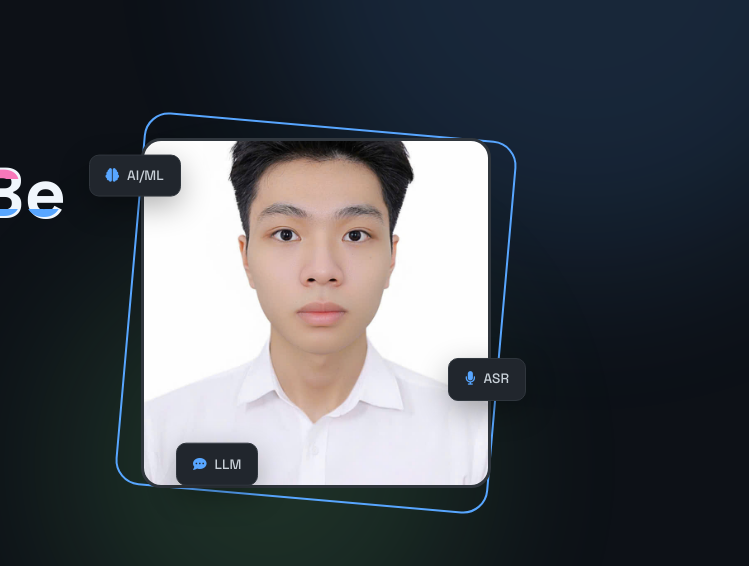
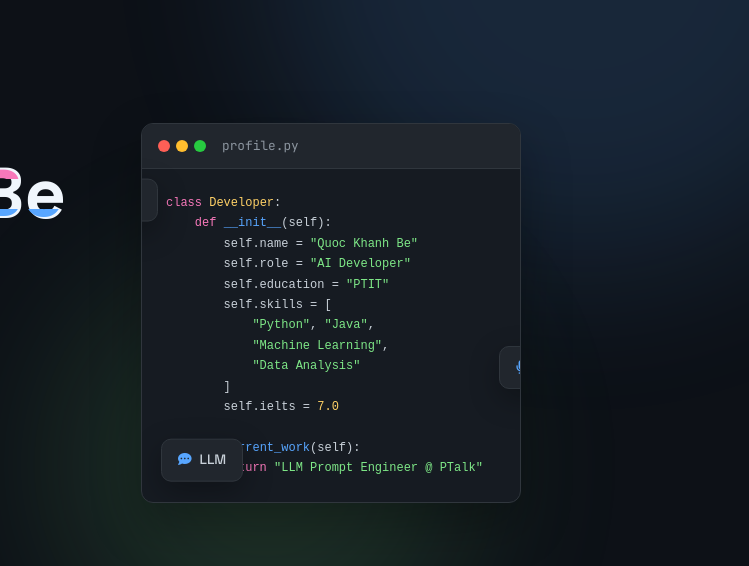
Before and after one commit to qkhanhbe/Portfolio, a plain HTML site: page index.html in a window 1280 px wide. Shown: the part 119-685 px from the top of the page, 531-1280 px from the left. Drawn offline with Linux system fonts and the light colour scheme.

Commit message:
Remove profile photo, add code block visual with CV info

```diff
--- a/index.html
+++ b/index.html
@@ -77,9 +77,29 @@
             </div>
         </div>
         <div class="hero-visual">
-            <div class="profile-container">
-                <img src="profile.jpg" alt="Quoc Khanh Be" class="profile-img">
-                <div class="profile-border"></div>
+            <div class="code-block-container">
+                <div class="code-header">
+                    <div class="code-dots">
+                        <span class="dot red"></span>
+                        <span class="dot yellow"></span>
+                        <span class="dot green"></span>
+                    </div>
+                    <span class="code-title">profile.py</span>
+                </div>
+                <pre class="code-content"><code><span class="keyword">class</span> <span class="class-name">Developer</span>:
+    <span class="keyword">def</span> <span class="function">__init__</span>(<span class="param">self</span>):
+        <span class="param">self</span>.name = <span class="string">"Quoc Khanh Be"</span>
+        <span class="param">self</span>.role = <span class="string">"AI Developer"</span>
+        <span class="param">self</span>.education = <span class="string">"PTIT"</span>
+        <span class="param">self</span>.skills = [
+            <span class="string">"Python"</span>, <span class="string">"Java"</span>,
+            <span class="string">"Machine Learning"</span>,
+            <span class="string">"Data Analysis"</span>
+        ]
+        <span class="param">self</span>.ielts = <span class="number">7.0</span>
+
+    <span class="keyword">def</span> <span class="function">current_work</span>(<span class="param">self</span>):
+        <span class="keyword">return</span> <span class="string">"LLM Prompt Engineer @ PTalk"</span></code></pre>
                 <div class="floating-tag tag-1"><i class="fas fa-brain"></i> AI/ML</div>
                 <div class="floating-tag tag-2"><i class="fas fa-microphone"></i> ASR</div>
                 <div class="floating-tag tag-3"><i class="fas fa-comment-dots"></i> LLM</div>
--- a/styles.css
+++ b/styles.css
@@ -518,6 +518,77 @@ body {
 .py-func { color: var(--primary); }
 .py-str { color: var(--accent); }
 .py-num { color: var(--yellow); }
+
+/* Code Block Visual */
+.code-block-container {
+    position: relative;
+    width: 380px;
+    background: var(--bg-light);
+    border: 1px solid var(--border);
+    border-radius: 12px;
+    overflow: hidden;
+    box-shadow: 0 20px 50px rgba(0, 0, 0, 0.3);
+}
+
+.code-header {
+    display: flex;
+    align-items: center;
+    gap: 1rem;
+    padding: 0.75rem 1rem;
+    background: var(--bg-card);
+    border-bottom: 1px solid var(--border);
+}
+
+.code-dots {
+    display: flex;
+    gap: 6px;
+}
+
+.code-dots .dot {
+    width: 12px;
+    height: 12px;
+    border-radius: 50%;
+}
+
+.code-dots .dot.red { background: #ff5f56; }
+.code-dots .dot.yellow { background: #ffbd2e; }
+.code-dots .dot.green { background: #27ca40; }
+
+.code-title {
+    font-family: 'JetBrains Mono', monospace;
+    font-size: 0.8rem;
+    color: var(--secondary);
+}
+
+.code-content {
+    padding: 1.5rem;
+    font-family: 'JetBrains Mono', monospace;
+    font-size: 0.75rem;
+    line-height: 1.7;
+    margin: 0;
+    background: transparent;
+    overflow-x: auto;
+}
+
+.code-content code {
+    display: block;
+    white-space: pre;
+}
+
+.code-content .keyword { color: var(--pink); font-weight: 500; }
+.code-content .class-name { color: var(--yellow); }
+.code-content .function { color: var(--primary); }
+.code-content .param { color: var(--text); }
+.code-content .string { color: var(--accent); }
+.code-content .number { color: var(--yellow); }
+
+.code-block-container .floating-tag {
+    position: absolute;
+}
+
+.code-block-container .tag-1 { top: 15%; left: -20%; }
+.code-block-container .tag-2 { bottom: 30%; right: -15%; }
+.code-block-container .tag-3 { bottom: 5%; left: 5%; }
 
 /* Scroll Hint */
 .scroll-hint {
```
Also changed, not shown: profile.jpg (deleted).
